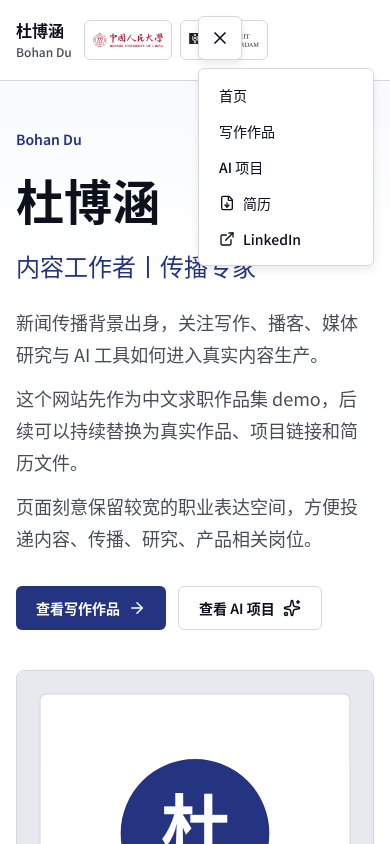
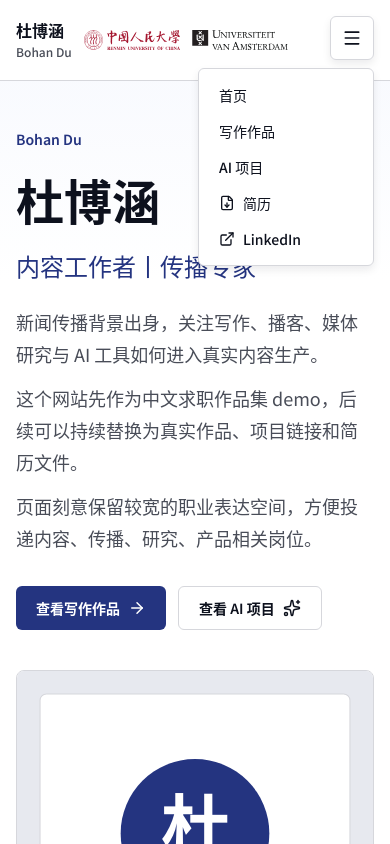
Before and after one commit to bohandu/bohandu.github.io, a Next.js app: page / in a window 390 px wide. Both pictures are taken after a click on the button "打开菜单". Shown: the top 844 px of the page. Built offline with nearby package versions, Linux system fonts and the light colour scheme.

Commit message:
Refine header logos and mobile menu

```diff
--- a/components/FloatingActions.tsx
+++ b/components/FloatingActions.tsx
@@ -1,7 +1,7 @@
 "use client";
 
 import { useState } from "react";
-import { ExternalLink, FileDown, Menu, X } from "lucide-react";
+import { ExternalLink, FileDown, Menu } from "lucide-react";
 import type { Profile } from "@/lib/content";
 
 export function FloatingActions({ profile }: { profile: Profile }) {
@@ -30,31 +30,41 @@ export function FloatingActions({ profile }: { profile: Profile }) {
         </a>
       </div>
 
-      <div className="md:hidden">
+      <div className="flex flex-col items-end md:hidden">
         <button
           aria-expanded={open}
-          aria-label={open ? "关闭菜单" : "打开菜单"}
+          aria-haspopup="menu"
+          aria-label={open ? "收起菜单" : "打开菜单"}
           className="flex h-11 w-11 items-center justify-center rounded-md border border-line bg-bg text-ink shadow-crisp"
           onClick={() => setOpen((value) => !value)}
           type="button"
         >
-          {open ? <X aria-hidden size={20} /> : <Menu aria-hidden size={20} />}
+          <Menu aria-hidden size={20} />
         </button>
         {open ? (
-          <div className="mt-2 w-44 rounded-md border border-line bg-bg p-2 shadow-crisp">
-            <a className="flex items-center gap-2 rounded-md px-3 py-2 text-sm font-medium hover:bg-surface" href="/">
+          <div className="mt-2 w-44 rounded-md border border-line bg-bg p-2 shadow-crisp" role="menu">
+            <a className="flex items-center gap-2 rounded-md px-3 py-2 text-sm font-medium hover:bg-surface" href="/" role="menuitem">
               首页
             </a>
-            <a className="flex items-center gap-2 rounded-md px-3 py-2 text-sm font-medium hover:bg-surface" href="/writing/">
+            <a
+              className="flex items-center gap-2 rounded-md px-3 py-2 text-sm font-medium hover:bg-surface"
+              href="/writing/"
+              role="menuitem"
+            >
               写作作品
             </a>
-            <a className="flex items-center gap-2 rounded-md px-3 py-2 text-sm font-medium hover:bg-surface" href="/projects/">
+            <a
+              className="flex items-center gap-2 rounded-md px-3 py-2 text-sm font-medium hover:bg-surface"
+              href="/projects/"
+              role="menuitem"
+            >
               AI 项目
             </a>
             <a
               className="flex items-center gap-2 rounded-md px-3 py-2 text-sm font-medium hover:bg-surface"
               href={profile.resumeUrl}
               rel="noreferrer"
+              role="menuitem"
               target="_blank"
             >
               <FileDown aria-hidden size={16} />
@@ -64,6 +74,7 @@ export function FloatingActions({ profile }: { profile: Profile }) {
               className="flex items-center gap-2 rounded-md px-3 py-2 text-sm font-medium hover:bg-surface"
               href={profile.linkedinUrl}
               rel="noreferrer"
+              role="menuitem"
               target="_blank"
             >
               <ExternalLink aria-hidden size={16} />
--- a/components/SiteHeader.tsx
+++ b/components/SiteHeader.tsx
@@ -32,25 +32,25 @@ export function SiteHeader({
               {romanizedName}
             </span>
           </Link>
-          <div aria-label="教育经历校徽" className="flex shrink-0 items-center gap-2">
+          <div aria-label="教育经历校徽" className="flex shrink-0 items-center gap-3">
             {educationLogos.map((logo) => (
               <span
-                className="flex h-10 max-w-[88px] items-center justify-center rounded-md border border-line bg-bg px-2 sm:h-11 sm:max-w-[128px] sm:px-3"
+                className="flex h-9 max-w-[96px] shrink-0 items-center justify-center sm:max-w-[148px] md:h-10 md:max-w-[176px]"
                 key={logo.name}
                 title={logo.name}
               >
                 <Image
                   alt={logo.alt}
-                  className="h-6 w-auto max-w-full object-contain sm:h-7"
-                  height={28}
+                  className="h-7 w-auto max-w-full object-contain md:h-8"
+                  height={32}
                   src={logo.image}
-                  width={128}
+                  width={152}
                 />
               </span>
             ))}
           </div>
         </div>
-        <nav aria-label="主导航" className="hidden items-center gap-6 text-sm font-medium text-muted sm:flex">
+        <nav aria-label="主导航" className="hidden items-center gap-7 text-sm font-semibold text-ink sm:flex">
           {navItems.map((item) => (
             <Link className="transition hover:text-primary" href={item.href} key={item.href}>
               {item.label}
```
Also changed, not shown: 1 other file (tests, documents, lock files or other folders).
